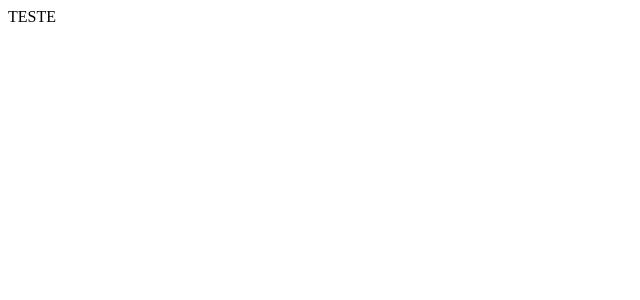
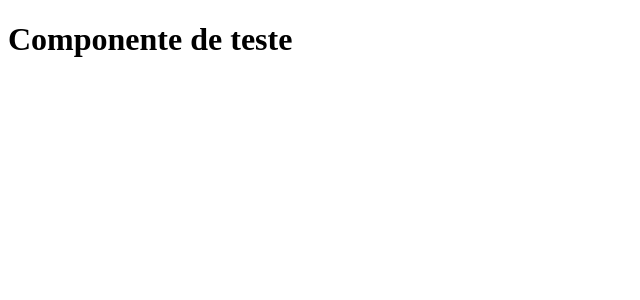
Before and after one commit to lfsmariz/saude-checker-ui, a React (Create React App) app: page / in a window 1280 px wide. Shown: the top 300 px of the page, without its empty margins (0-640 px from the left). Built offline with nearby package versions, Linux system fonts and the light colour scheme.

Commit message:
feat(sample): create sample page/component

```diff
--- a/src/App.js
+++ b/src/App.js
@@ -1,7 +1,9 @@
+import SamplePage from "./pages/SamplePage";
+
 function App() {
   return (
     <div className="App">
-      TESTE
+      <SamplePage/>
     </div>
   );
 }
--- /dev/null
+++ b/src/components/SampleComponent.js
@@ -0,0 +1,7 @@
+const SampleComponent = () => {
+  return(
+    <h1>Componente de teste</h1>
+  );
+}
+
+export default SampleComponent;
--- /dev/null
+++ b/src/pages/SamplePage.js
@@ -0,0 +1,9 @@
+import SampleComponent from "../components/SampleComponent"
+
+const SamplePage = () => {
+  return (
+    <SampleComponent/>
+  )
+}
+
+export default SamplePage;
```
